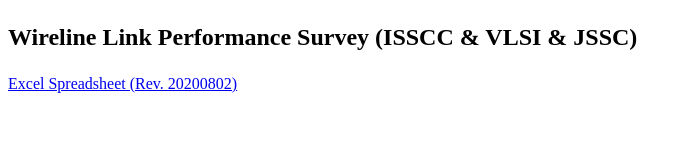
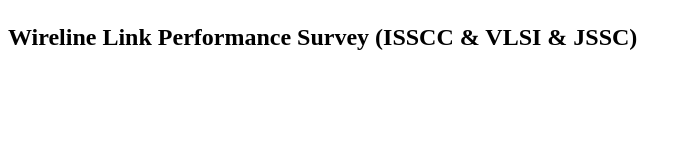
Before and after one commit to kwanseo/linksurvey, a plain HTML site: page index.html in a window 1280 px wide. Shown: the whole page, without its empty margins (0-692 px from the left). Drawn offline with Linux system fonts and the light colour scheme.

Commit message:
Update index.html

```diff
--- a/index.html
+++ b/index.html
@@ -5,6 +5,5 @@
     </head>
     <body>
         <b><p style="font-size:150%"> Wireline Link Performance Survey (ISSCC & VLSI & JSSC) </p></b>
-        <a href="test.xlsx" download> Excel Spreadsheet (Rev. 20200802) </a>
     </body>
 </html>
```
